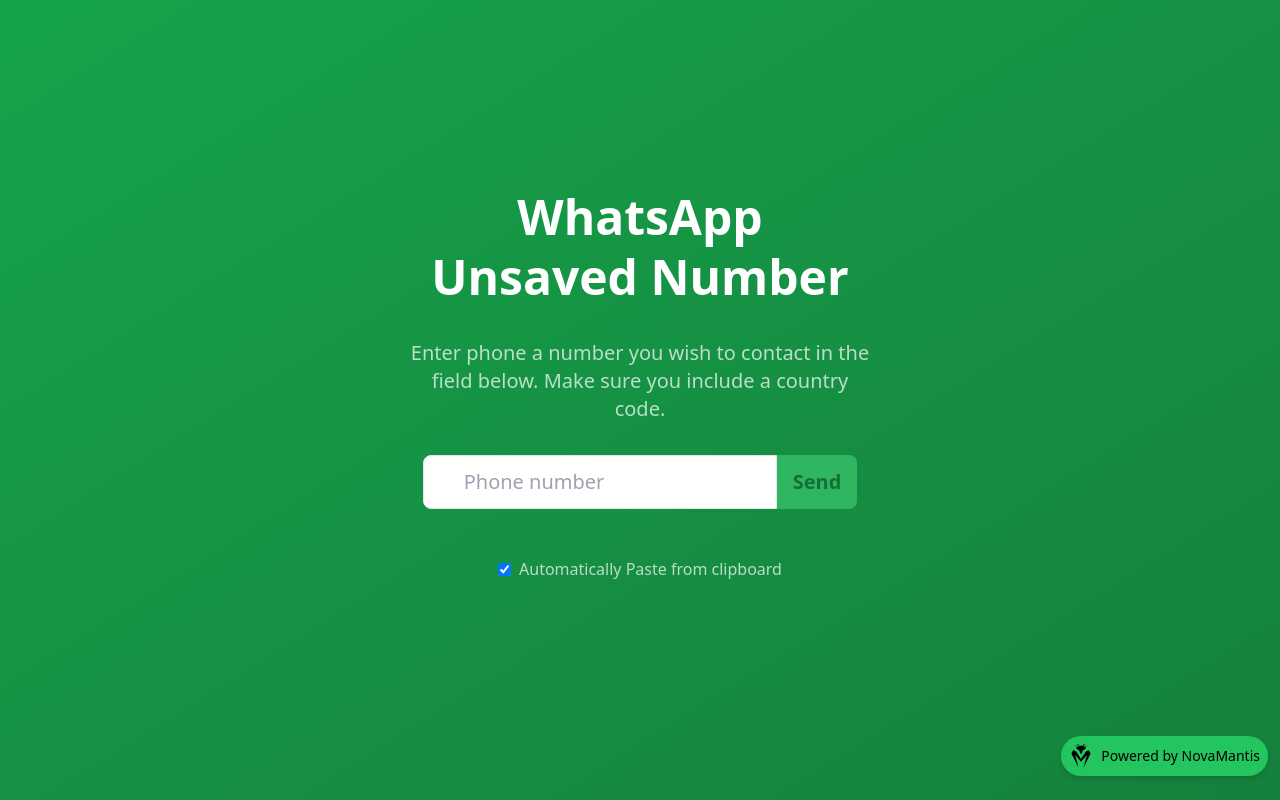
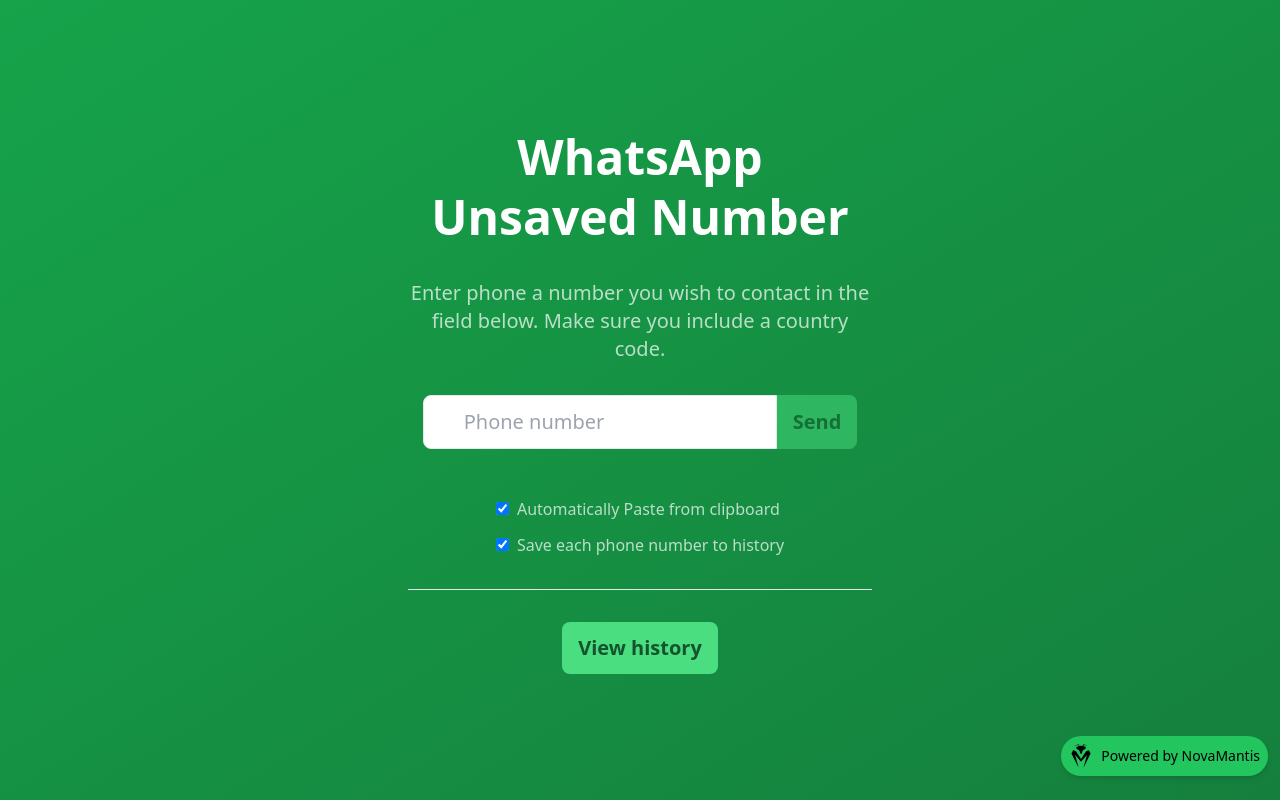
Before and after one commit to ianjamieson/send-to-unsaved-whatsapp-number, a Nuxt app: page / in a window 1280 px wide. Built offline with nearby package versions, Linux system fonts and the light colour scheme.

Commit message:
add history

```diff
--- /dev/null
+++ b/components/Button.vue
@@ -0,0 +1,6 @@
+<template>
+    <button
+        class="rounded-lg bg-green-400 p-3 px-4 text-xl font-semibold text-green-900
+        disabled:opacity-50 disabled:cursor-not-allowed flex-none"
+    ><slot/></button>
+</template>
--- /dev/null
+++ b/components/History.vue
@@ -0,0 +1,38 @@
+<script setup lang="ts">
+import { usePhoneStore } from '~/stores/PhoneStore';
+
+const phoneStore = usePhoneStore();
+
+const createDate = (date: string) => {
+    const formattedDate = new Date(date)
+    return `${formattedDate.getDate()}/${formattedDate.getMonth() + 1}/${formattedDate.getFullYear()} at ${formattedDate.getHours()}:${formattedDate.getMinutes()}`
+}
+const recordsByDate = computed(() => {
+    return [...phoneStore.records].sort((a, b) => new Date(b.date).getTime() - new Date(a.date).getTime())
+})
+
+</script>
+<template>
+    <div v-if="recordsByDate.length > 0" class="flex flex-col">
+        <div class="bg-black bg-opacity-20 shadow-lg max-h-96 overflow-y-auto rounded-lg">
+            <div class="divide-y">
+                <div v-for="record in recordsByDate" :key="record.phone">
+                    <div class="flex space-x-3 px-4 py-3 justify-center items-center text-white">
+                        <div>
+                            <p>{{ record.phone }}</p>
+                        </div>
+                        <div>
+                            <p>{{ createDate(record.date) }}</p>
+                        </div>
+                    </div>
+                </div>
+            </div>
+        </div>
+        <div class="text-right pt-4">
+            <button
+                class="bg-yellow-50 p-2 rounded-lg"
+                @click="phoneStore.clear()"
+            >Clear History</button>
+        </div>
+    </div>
+</template>
--- a/components/Send.vue
+++ b/components/Send.vue
@@ -6,10 +6,8 @@
 const country = ref<typeof countries[number]>();
 const phoneIsValid = ref(false);
 const phoneStore = usePhoneStore();
-
-const settings = ref({
-    pasteFromClipboard: true
-})
+const settingsStore = useSettingsStore()
+const settings = storeToRefs(settingsStore)
 
 const send = () => {
     const phoneCheck = usePhoneCheck(phone.value)
@@ -30,17 +28,19 @@
 // check clipboard for phone number
 onMounted(() => {
     if (navigator.clipboard) {
-        setInterval(() => {
-            if (!document.hasFocus() || !settings.value.pasteFromClipboard) {
+        setInterval(async () => {
+            const hasPermission = await navigator.permissions.query({ name: 'clipboard-read' });
+
+            if (hasPermission.state !== 'granted' || !document.hasFocus() || !settings.pasteFromClipboard.value) {
                 return
             }
-            navigator.clipboard.readText().then(text => {
+            const text = await navigator.clipboard?.readText()
             const phoneCheck = usePhoneCheck(text)
 
             if (phoneCheck.isValid.value && phone.value === '') {
                 phone.value = text
             }
-            })
+
         }, 250)
     }
 })
@@ -58,12 +58,11 @@
                 v-model="phone" type="text" placeholder="Phone number" name="phone_number"
                 class="w-full pl-10 rounded-l-lg border bg-white py-3 px-4 text-xl focus:outline-none focus:ring-2 focus:ring-green-200">
             </div>
-            <button
+            <Button
+                class="rounded-none !rounded-r-lg"
                 :disabled="!phoneIsValid"
-                class="rounded-r-lg bg-green-400 p-3 px-4 text-xl font-semibold text-green-900
-                disabled:opacity-50 disabled:cursor-not-allowed flex-none"
                 @click="send"
-            >Send</button>
+            >Send</Button>
         </div>
         <div class="h-12 p-3 text-yellow-300">
             <template v-if="phone.length > 3">
@@ -78,32 +77,27 @@
             </template>
         </div>
         <div class="flex justify-center">
+            <div class="space-y-3">
                 <label for="pasteFromClipboard" class="flex items-center">
                     <input
                         id="pasteFromClipboard"
-                    v-model="settings.pasteFromClipboard"
+                        v-model="settings.pasteFromClipboard.value"
                         type="checkbox"
                         class="mr-2"
                     >
                     <span class="text-white opacity-70">Automatically Paste from clipboard</span>
                 </label>
+                <label for="saveToHistory" class="flex items-center">
+                    <input
+                        id="saveToHistory"
+                        v-model="settings.saveToHistory.value"
+                        type="checkbox"
+                        class="mr-2"
+                    >
+                    <span class="text-white opacity-70">Save each phone number to history</span>
+                </label>
+            </div>
         </div>
     </div>
 
-    <div class="flex items-center">
-        <div class="flex items-center">
-            <!-- <label for="phone_number" class="hidden">Phone number:</label> -->
-            <!-- <select ref="country" class="w-[75px] rounded-l-lg text-center">
-                <option v-for="country in countries"
-                    :key="country.code"
-                    :value="country.dial_code">
-                    {{ country.flag }} {{ country.dial_code }}
-                </option>
-            </select> -->
-
-
-        </div>
-
-    </div>
-
 </template>
--- a/layouts/default.vue
+++ b/layouts/default.vue
@@ -8,8 +8,6 @@
 <template>
     <div class="overflow-x-hidden min-h-screen">
         <div class="bg-gradient-to-br from-green-600 to-green-700 relative h-screen w-screen flex items-center justify-center">
-            <!-- <slot /> -->
-            <!-- <div class="absolute inset-0 flex flex-col justify-center items-center w-full md:max-w-lg mx-auto"> -->
             <div class="w-full max-w-lg">
                 <main class="p-6">
                     <slot />
@@ -17,4 +15,6 @@
             </div>
         </div>
     </div>
+
+    <PoweredByNovaMantis class="fixed right-3 bottom-6"/>
 </template>
--- /dev/null
+++ b/pages/history.vue
@@ -0,0 +1,28 @@
+<script setup lang="ts">
+useHead({
+    title: 'Message History',
+    meta: [
+        {
+            name: 'description',
+            content: 'Keep a history of all the unsaved numbers you have sent messages to on WhatsApp without having to save the number as a contact on your phone.'
+        }
+    ]
+});
+</script>
+<template>
+    <div class="space-y-8 text-center">
+        <h1 class="font-extrabold text-white text-3xl sm:text-4xl md:text-5xl md:leading-tight">
+            WhatsApp Unsaved Number History
+        </h1>
+        <p class="font-secondary text-white opacity-70 md:text-lg lg:text-xl"/>
+        <History/>
+        <hr>
+        <div>
+            <NuxtLink to="/">
+                <Button>Send to new number</Button>
+            </NuxtLink>
+        </div>
+    </div>
+
+
+</template>
--- a/pages/index.vue
+++ b/pages/index.vue
@@ -1,8 +1,4 @@
 <script setup lang="ts">
-// import { usePhoneStore } from '~/stores/PhoneStore';
-
-// const phoneStore = usePhoneStore();
-
 useHead({
     title: 'Enter your phone number',
     meta: [
@@ -24,14 +20,11 @@
             Enter phone a number you wish to contact in the field below. Make sure you include a country code.
         </p>
         <Send/>
-        <!-- <div>
-            <button @click="phoneStore.clear()">Clear all records</button>
-            <div v-for="record in phoneStore.records" :key="record.phone">
-                <p>{{ record.phone }}</p>
-                <p>{{ record.date }}</p>
-            </div>
-        </div> -->
+        <hr>
+        <div>
+            <NuxtLink to="/history">
+                <Button>View history</Button>
+            </NuxtLink>
+        </div>
     </div>
-
-    <PoweredByNovaMantis class="fixed right-3 bottom-6"/>
 </template>
--- a/stores/PhoneStore.ts
+++ b/stores/PhoneStore.ts
@@ -5,9 +5,15 @@
 }
 
 export const usePhoneStore = defineStore('PhoneStore', () => {
+    const settingsStore = useSettingsStore();
+
     const records = ref<PhoneRecords[]>([]);
 
     const add = (record: PhoneRecords) => {
+        if (!settingsStore.can('saveToHistory')) {
+            return;
+        }
+
         records.value.push(record);
     };
 
--- /dev/null
+++ b/stores/SettingsStore.ts
@@ -0,0 +1,20 @@
+export const useSettingsStore = defineStore('SettingsStore', () => {
+    const pasteFromClipboard = ref<boolean>(true);
+    const saveToHistory = ref<boolean>(true);
+
+    const all = {
+        pasteFromClipboard,
+        saveToHistory
+    };
+
+    const can = (setting: string) => {
+        return !!all[setting].value;
+    }
+
+    return {
+        can,
+        ...all
+    };
+}, {
+    persist: true
+});
```
Lines whose indentation alone changed are shown as unchanged.
